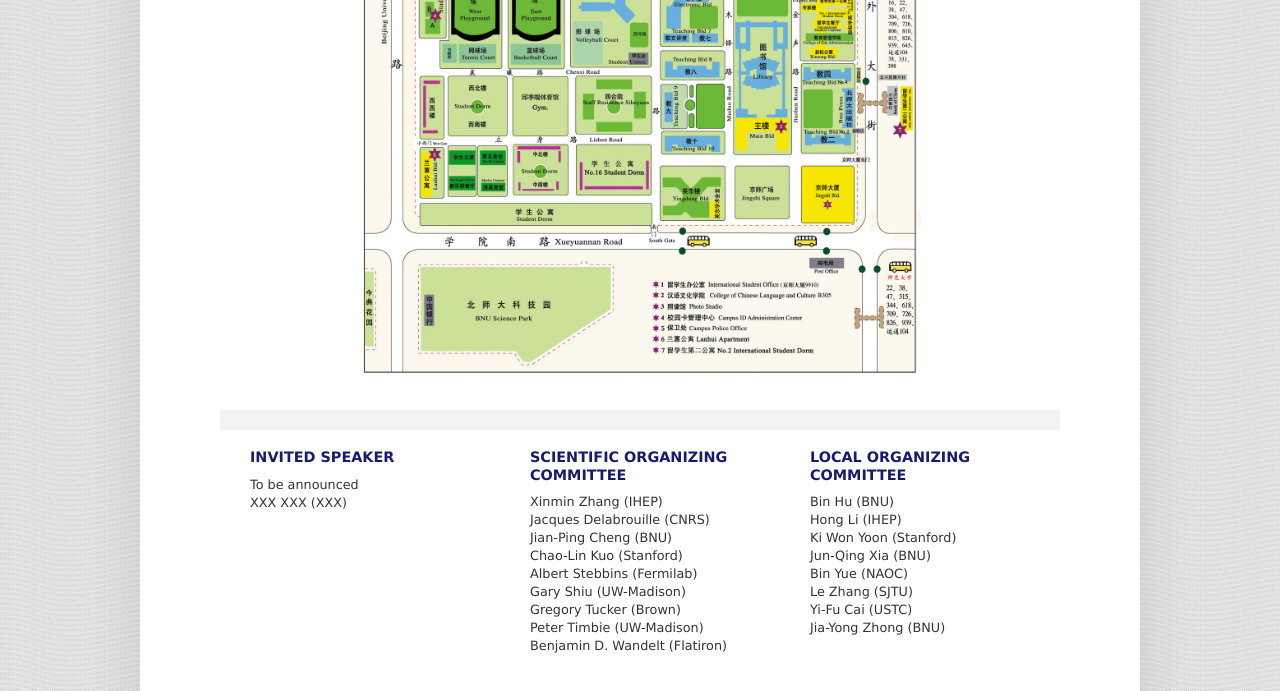
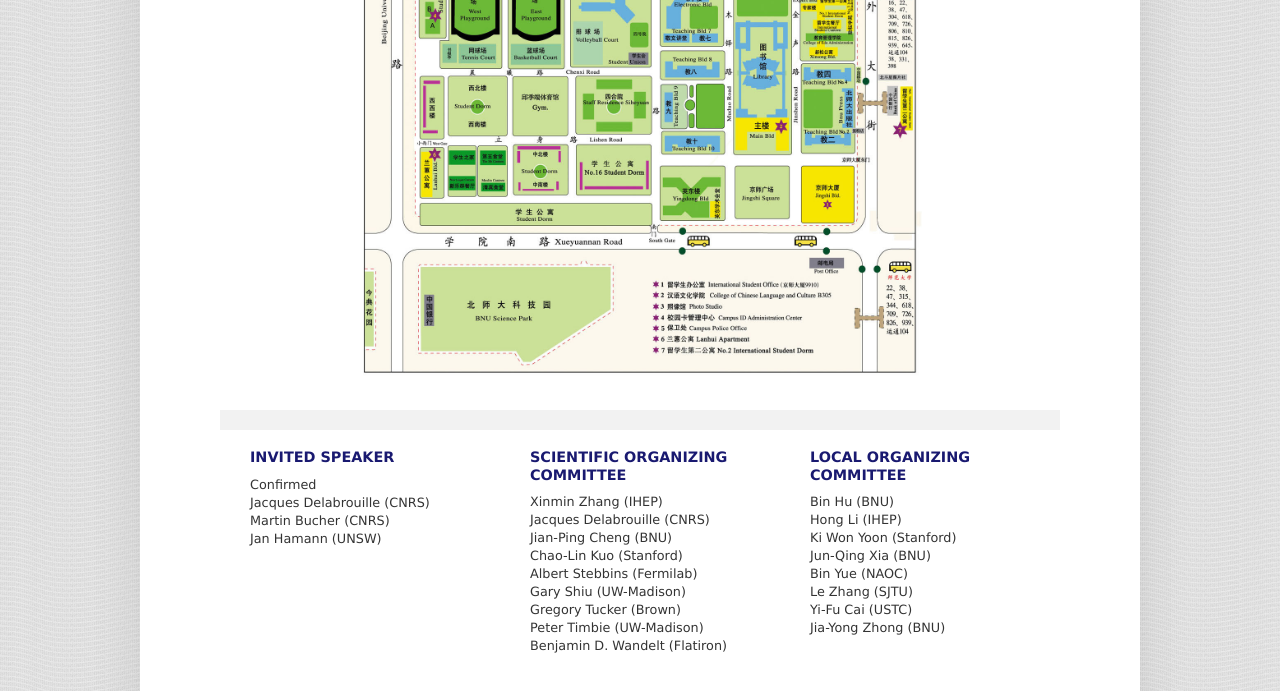
Before and after one commit to Ali-CPT2019/Ali-CPT2019.github.io, a plain HTML site: page index.html in a window 1280 px wide. Shown: the part 2120-2811 px from the top of the page. Drawn offline with Linux system fonts and the light colour scheme.

Commit message:
inivited speaker

```diff
--- a/index.html
+++ b/index.html
@@ -98,8 +98,10 @@
 			<div id="people" style="left:0px">
 			<p class="people_class"><b>INVITED SPEAKER</b></p>
 			<p class="people">
-				To be announced<br>
-				XXX XXX (XXX)<br>
+				Confirmed<br>
+				Jacques Delabrouille (CNRS)<br>
+				Martin Bucher (CNRS)<br>
+				Jan Hamann (UNSW)<br>
 				</p></div>
 			<div id="people" style="left:280px">
 			<p class="people_class"><b>SCIENTIFIC ORGANIZING<br>COMMITTEE</b></p>
```
